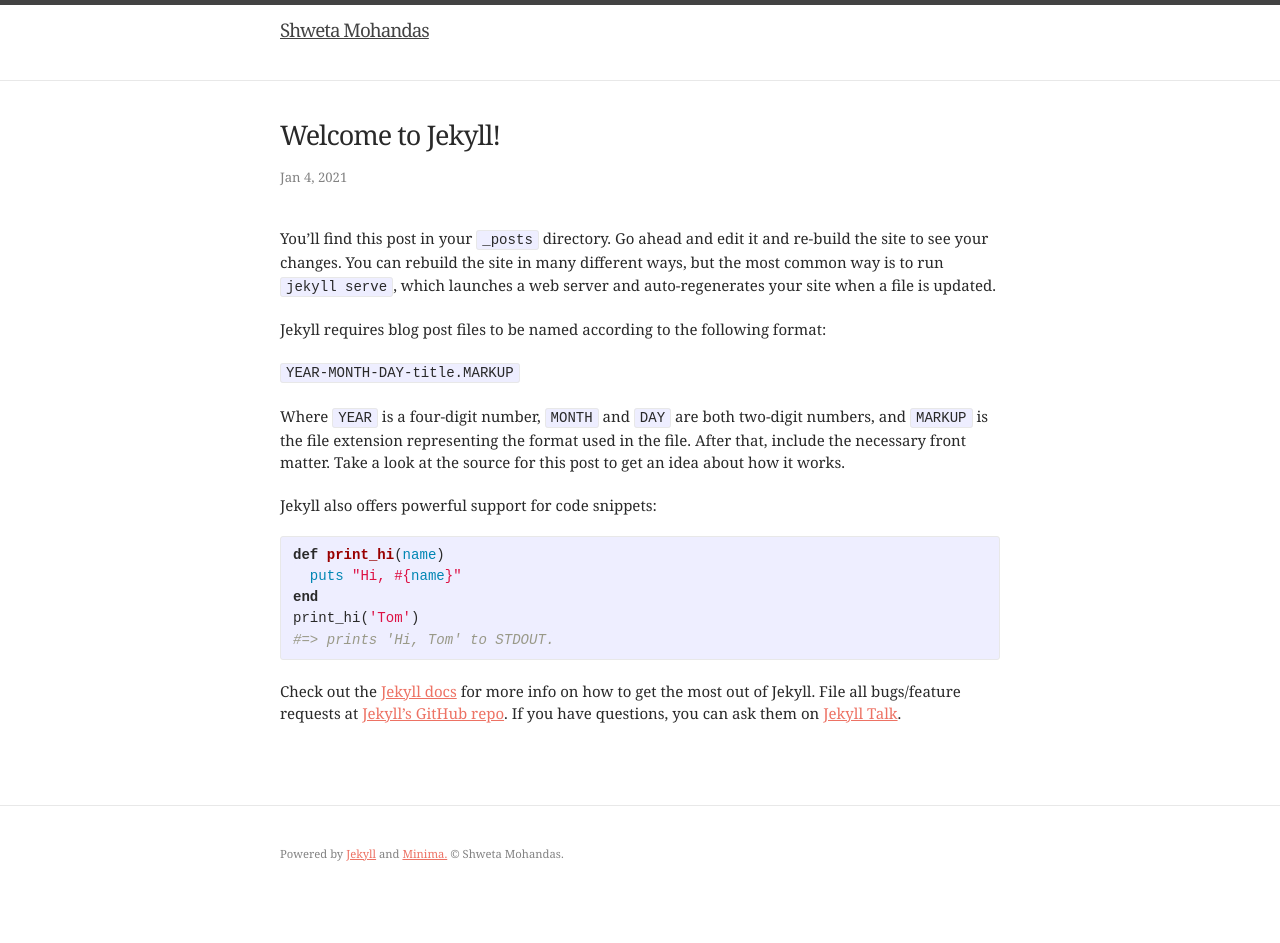
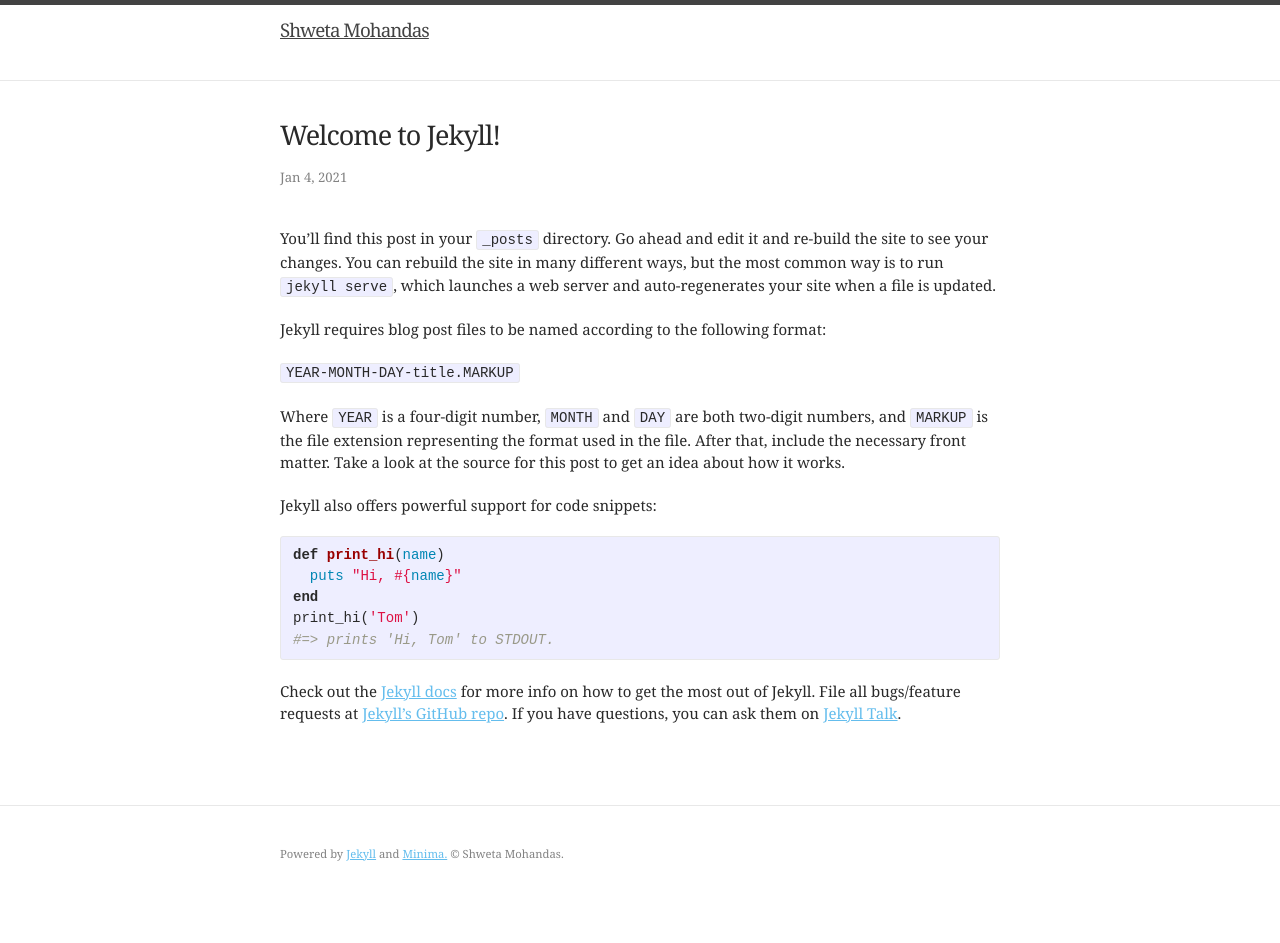
Before and after one commit to shwetamohandas/shwetamohandas.github.io, a Jekyll site: the page built from _posts/2021-01-04-welcome-to-jekyll.markdown, in a window 1280 px wide. Built offline with Jekyll 4.4.1, drawn with Linux system fonts in a browser that asks for light colours.

Commit message:
Update minima.scss

```diff
--- a/_sass/minima.scss
+++ b/_sass/minima.scss
@@ -11,7 +11,7 @@
 $spacing-unit:     40px !default;
 
 $text-color:       #292929 !default;
-$a-color:          #ed7264 !default;
+$a-color:          #64bded !default;
 $background-color: #ffffff !default;
 $brand-color:      #2a7ae2 !default;
 
```
